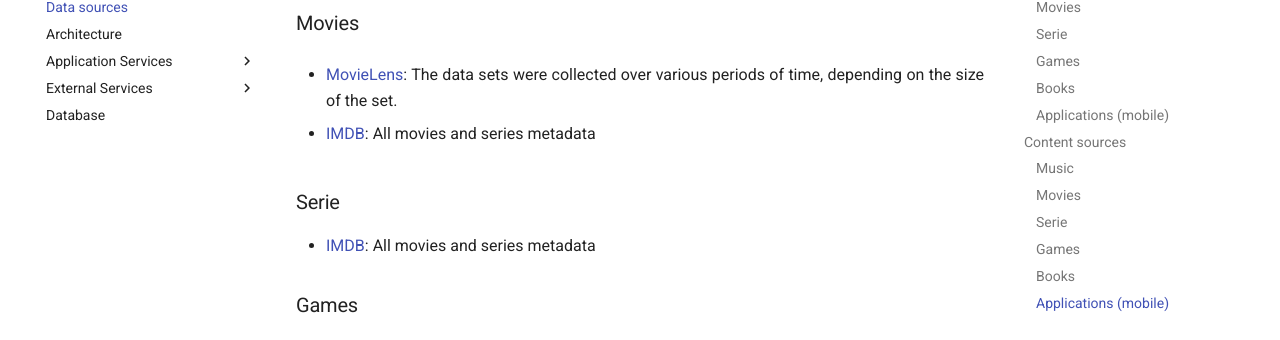
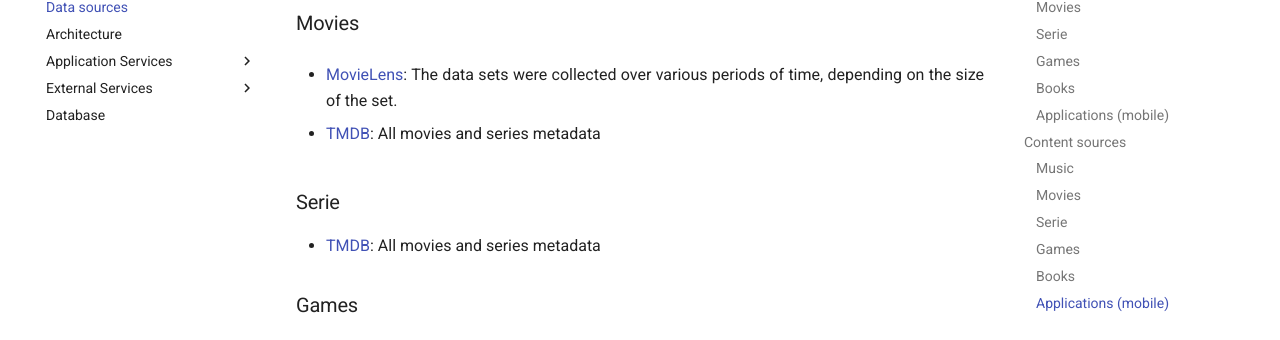
Before and after one commit to RomainCtl/RecoFinement, an MkDocs documentation site: the page built from docs/developers/datasources.md, in a window 1280 px wide and 900 px high, scrolled down 2072 px. Shown: the part 155-495 px from the top of the window. Built offline with MkDocs 1.6.1 and Material for MkDocs 9.7.7, drawn with Linux system fonts in a browser that asks for light colours; comment, search, counter and statistics services are not loaded.

Commit message:
fix two errors

```diff
--- a/docs/developers/datasources.md
+++ b/docs/developers/datasources.md
@@ -53,11 +53,11 @@
 
 - [MovieLens](https://grouplens.org/datasets/movielens/): The data sets were collected over various periods of time, depending on the size of the set.
 
-- [IMDB](https://developer.imdb.com/): All movies and series metadata
+- [TMDB](https://www.themoviedb.org/): All movies and series metadata
 
 ### Serie
 
-- [IMDB](https://developer.imdb.com/): All movies and series metadata
+- [TMDB](https://www.themoviedb.org/): All movies and series metadata
 
 ### Games
 
```
Also changed, not shown: docs/developers/database.md (+1 -1 lines).
